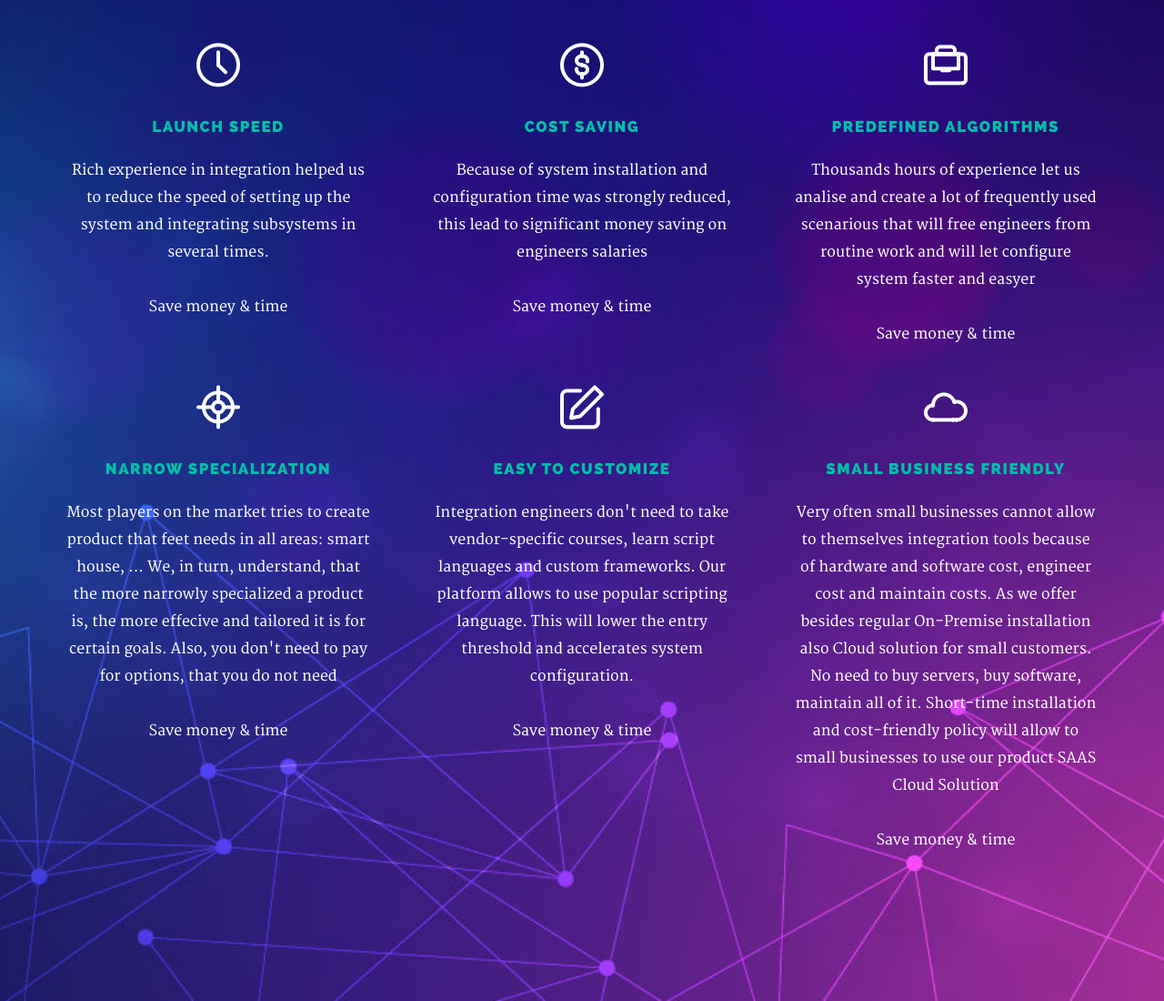
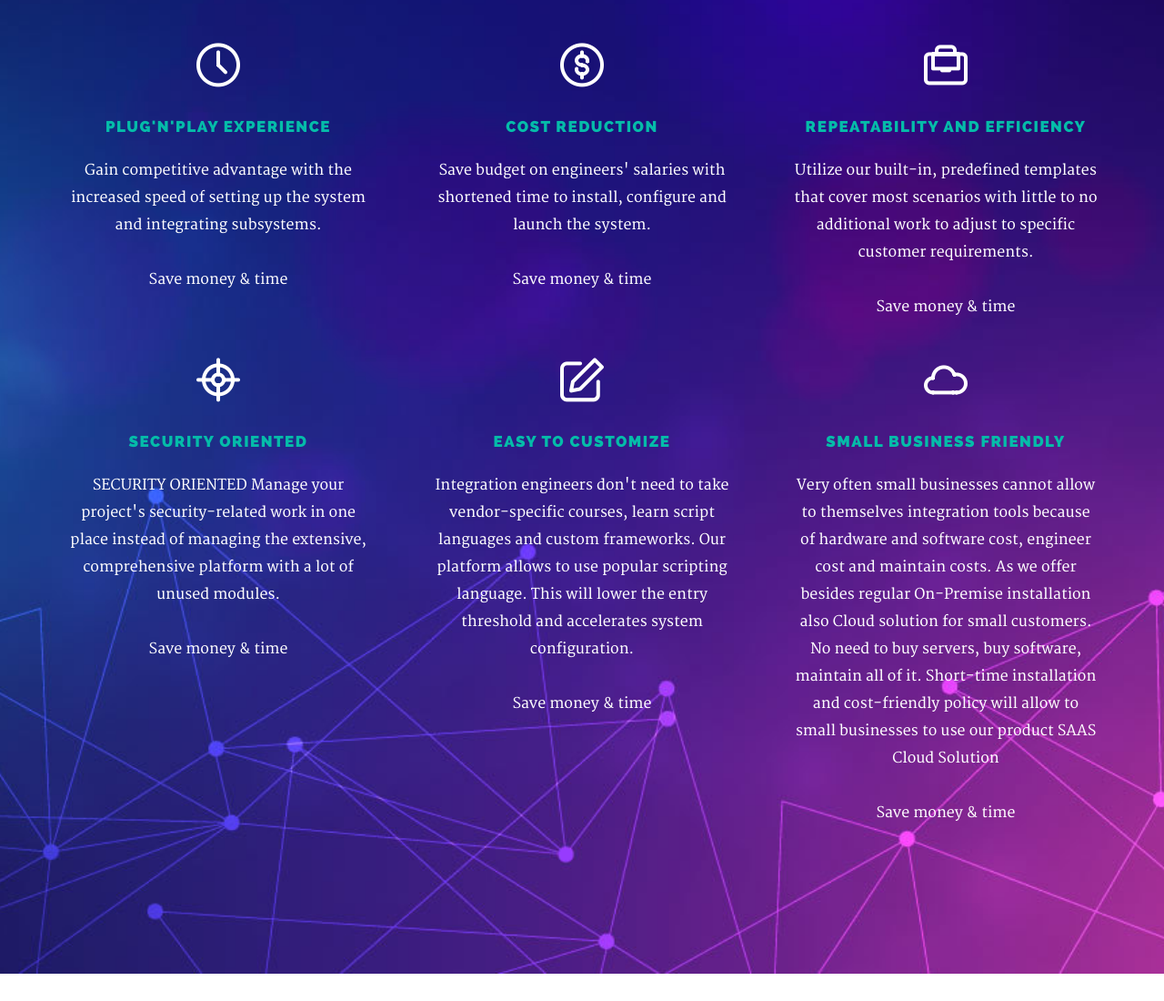
Before and after one commit to alexpitronot/landingpage, a plain HTML site: page index.html in a window 1280 px wide. Shown: the part 1980-3080 px from the top of the page at 91% size. Drawn offline with Linux system fonts and the light colour scheme; files whose address does not match are found by name.

Commit message:
fix contain

```diff
--- a/index.html
+++ b/index.html
@@ -133,9 +133,9 @@
 
 	            <div class="service-content">
 
-	            	 <h3 class="h05">Launch Speed</h3>
+	            	 <h3 class="h05">PLUG'N'PLAY EXPERIENCE</h3>
 
-		            <p>Rich experience in integration helped us to reduce the speed of setting up the system and integrating subsystems in several times.</p>
+		            <p>Gain competitive advantage with the increased speed of setting up the system and integrating subsystems.</p>
 					<p>Save money & time</p>
 
 
@@ -148,9 +148,9 @@
 					<span class="icon"><i class="icon-dollar"></i></span>
 
 	            <div class="service-content">
-	            	<h3 class="h05">Cost saving</h3>
+	            	<h3 class="h05">COST REDUCTION</h3>
 
-		            <p>Because of system installation and configuration time was strongly reduced, this lead to significant money saving on engineers salaries</p>
+		            <p>Save budget on engineers' salaries with shortened time to install, configure and launch the system.</p>
 					<p>Save money & time</p>
 
 
@@ -163,10 +163,9 @@
 			   	<span class="icon"><i class="icon-suitcase"></i></span>
 
 	            <div class="service-content">
-	            	<h3 class="h05">Predefined algorithms</h3>
+	            	<h3 class="h05">REPEATABILITY AND EFFICIENCY</h3>
 
-		            <p>Thousands hours of experience let us analise and create a lot of frequently used scenarious that will free engineers from routine work and will let
-					   configure system faster and easyer</p>
+		            <p>Utilize our built-in, predefined templates that cover most scenarios with little to no additional work to adjust to specific customer requirements.</p>
 					<p>Save money & time</p>
 
 
@@ -179,11 +178,10 @@
 					<span class="icon"><i class="icon-target"></i></span>
 
 	            <div class="service-content">
-	            	<h3 class="h05">Narrow Specialization</h3>
+	            	<h3 class="h05">SECURITY ORIENTED</h3>
 
-		            <p>Most players on the market tries to create product that feet needs in all areas: smart house, ...
-					   We, in turn, understand, that the more narrowly specialized a product is, the more effecive and tailored it is for certain goals.
-					   Also, you don't need to pay for options, that you do not need</p>
+		            <p>SECURITY ORIENTED
+						Manage your project's security-related work in one place instead of managing the extensive, comprehensive platform with a lot of unused modules.</p>
 					<p>Save money & time</p>
 
 
@@ -274,12 +272,7 @@
                   </div>
 
                   <p>
-                  Here need to be inreresting information describing you as professional and person.
-					  Good to have sometning about expirience.
-					  Need to have at least 3 lines of text.
-					  And so it will look good
-					  Tralalalalalalalallalalalalalalalalalalalalalalalalala
-					  Trulalalalalalalalalalaala
+					  I believe that people are the most important resource.  With a good team, the impossible can be accomplished.  This is what we are going to do.
 
                   </p>
 
```
